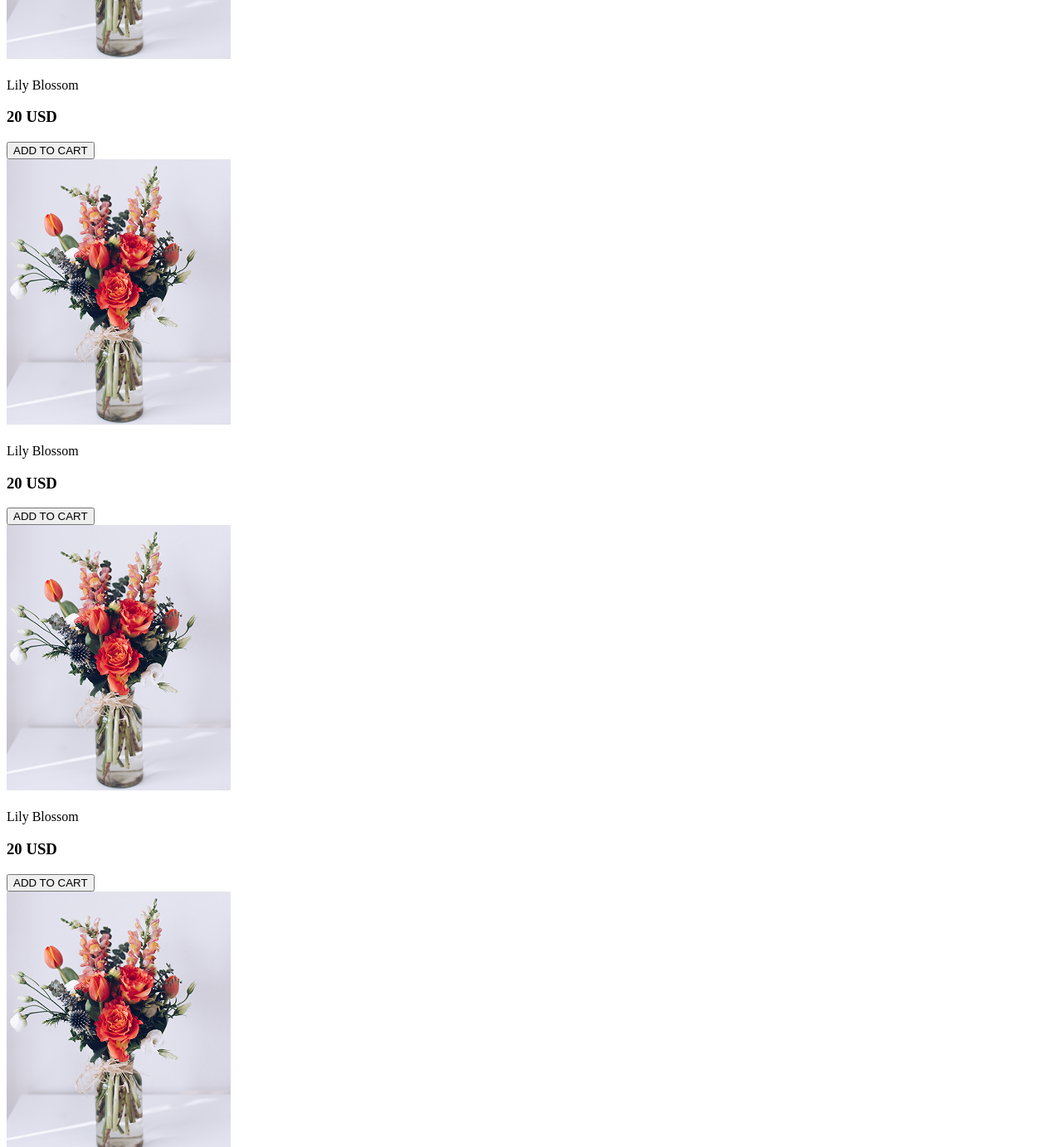
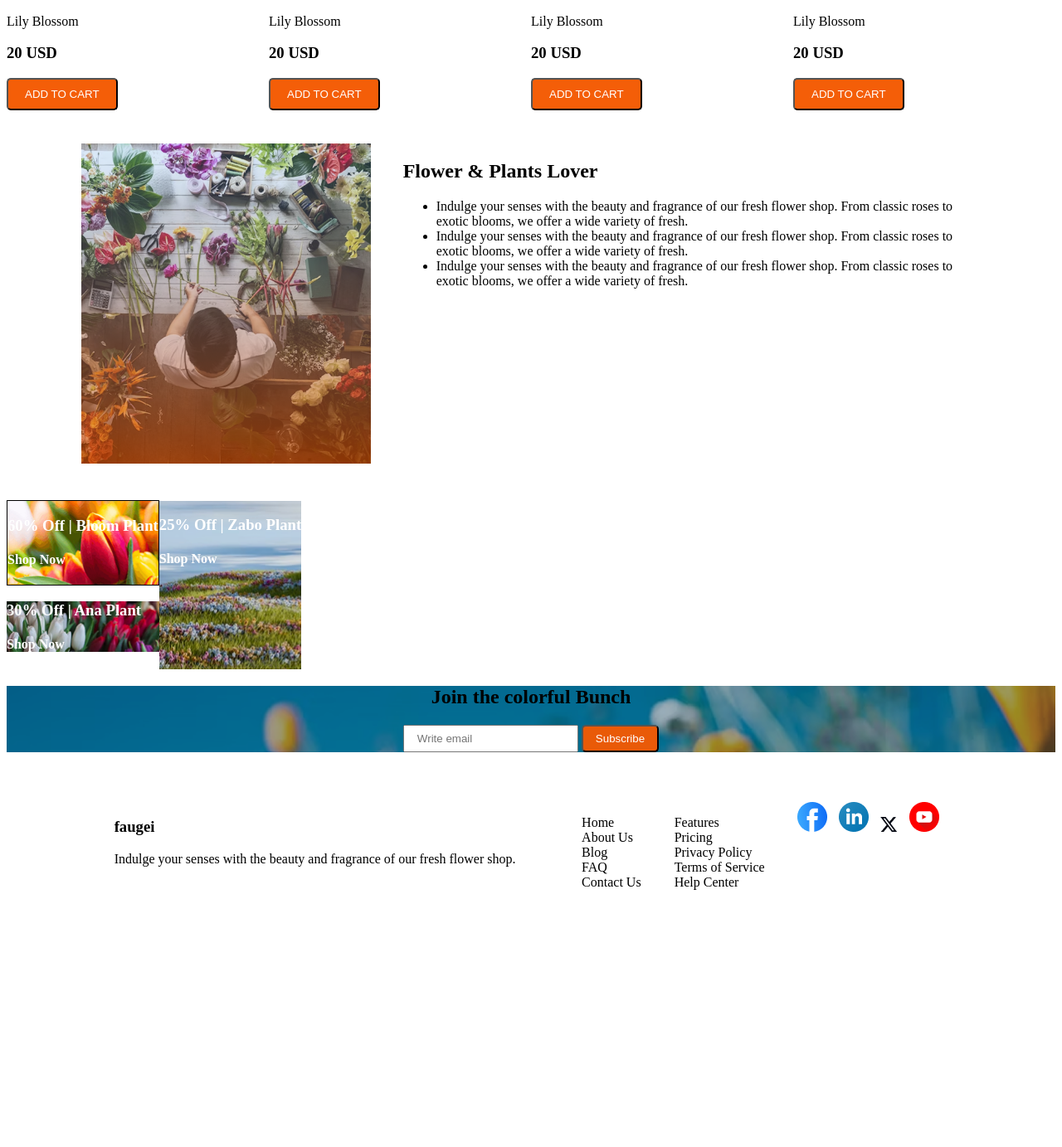
Before and after one commit to sadmankabir444/Second-Assignment, a plain HTML site: page index.html in a window 1280 px wide. Shown: the part 1417-2800 px from the top of the page at 83% size. After the commit the page ends 2566 px from the top, so only its background shows below. Drawn offline with Linux system fonts and the light colour scheme.

Commit message:
plants section added

```diff
--- a/index.html
+++ b/index.html
@@ -4,17 +4,18 @@
     <meta charset="UTF-8">
     <meta name="viewport" content="width=device-width, initial-scale=1.0">
     <title>Second Assignment</title>
-
+    <link rel="stylesheet" href="style.css">
     <script src="https://kit.fontawesome.com/d7b7563d24.js" crossorigin="anonymous"></script>
 </head>
 <body>
-    <!-- Header Section -->
-     <section>
+<header>
+        <!-- Header Section -->
+     <section class="header">
         <div>
             <h3>faugei</h3>
             <p>FLOWER SHOP</p>
         </div>
-        <div>
+        <div class="header-items">
             <ul>
                 <li>Home</li>
                 <li>Shop</li>
@@ -24,8 +25,8 @@
         </div>
      </section>
      <!-- banner Section -->
-      <section>
-        <div>
+      <section class="banner">
+        <div class="banner-info">
             <h1>ALWAYS FRESH FLOWERS</h1>
             <p>Indulge your senses with the beauty and fragrance of our fresh flower shop. From classic roses to exotic blooms, we offer a wide variety of fresh flowers that are perfect for any occasion.</p>
         </div>
@@ -33,62 +34,66 @@
             <img src="images/hero-flower.png" alt="" srcset="">
         </div>
       </section>
+</header>
+<main>
       <!-- Plant Section -->
        <h2>Our Plants</h2>
        <p>Indulge your senses with the beauty and fragrance of our fresh flower shop. From classic roses to exotic blooms, we offer a wide variety of fresh.</p>
-       <div>
+       <div class="plant-section">
+        <div>
         <img src="images/sample-flower-image.png" alt="" srcset="">
         <p>Lily Blossom</p>
         <h3>20 USD</h3>
-        <button>ADD TO CART</button>
+        <button class="btn">ADD TO CART</button>
        </div>
        <div>
         <img src="images/sample-flower-image.png" alt="" srcset="">
         <p>Lily Blossom</p>
         <h3>20 USD</h3>
-        <button>ADD TO CART</button>
+        <button class="btn">ADD TO CART</button>
        </div>
        <div>
         <img src="images/sample-flower-image.png" alt="" srcset="">
         <p>Lily Blossom</p>
         <h3>20 USD</h3>
-        <button>ADD TO CART</button>
+        <button class="btn">ADD TO CART</button>
        </div>
        <div>
         <img src="images/sample-flower-image.png" alt="" srcset="">
         <p>Lily Blossom</p>
         <h3>20 USD</h3>
-        <button>ADD TO CART</button>
+        <button class="btn">ADD TO CART</button>
        </div>
        <div>
         <img src="images/sample-flower-image.png" alt="" srcset="">
         <p>Lily Blossom</p>
         <h3>20 USD</h3>
-        <button>ADD TO CART</button>
+        <button class="btn">ADD TO CART</button>
        </div>
        <div>
         <img src="images/sample-flower-image.png" alt="" srcset="">
         <p>Lily Blossom</p>
         <h3>20 USD</h3>
-        <button>ADD TO CART</button>
+        <button class="btn">ADD TO CART</button>
        </div>
        <div>
         <img src="images/sample-flower-image.png" alt="" srcset="">
         <p>Lily Blossom</p>
         <h3>20 USD</h3>
-        <button>ADD TO CART</button>
+        <button class="btn">ADD TO CART</button>
        </div>
        <div>
         <img src="images/sample-flower-image.png" alt="" srcset="">
         <p>Lily Blossom</p>
         <h3>20 USD</h3>
-        <button>ADD TO CART</button>
+        <button class="btn">ADD TO CART</button>
+       </div>
        </div>
 
        <!-- Plants Lover Section -->
-        <Section>
+        <Section class="plants-lover">
             <div>
-                <img src="images/flower-store.png" alt="" srcset="">
+                <img class="flower-store" src="images/flower-store.png" alt="" srcset="">
             </div>
             <div>
                 <h2>Flower & Plants Lover</h2>
@@ -100,5 +105,64 @@
                 </ol>
             </div>
         </Section>
+        <!-- Latest Deal Section -->
+
+        <section class="latest-deal">
+            <div>
+            <div class="deal-1">
+                <h3 class="deal-title">60% Off | Bloom Plant</h3>
+                <h4 class="deal-subtitle">Shop Now</h4>
+
+            </div>
+            <div class="deal-2">
+                <h3 class="deal-title">30% Off | Ana  Plant</h3>
+                <h4 class="deal-subtitle">Shop Now</h4>
+            </div>
+        </div>
+        <div class="deal-3">
+            <h3 class="deal-title">25% Off | Zabo Plant</h3>
+            <h4 class="deal-subtitle">Shop Now</h4>
+        </div>
+        </section>
+
+        <!-- Join Section -->
+         <div class="join">
+            <h2>Join the colorful Bunch</h2>
+        <div>
+            <input class="join-input" type="text" placeholder="Write email"> <button class="btn-2">Subscribe</button>
+        </div>
+        </div>
+</main>
+<footer>
+    <!-- Footer Section -->
+     <section class="footer">
+        <div>
+        <h3>faugei</h3>
+        <p>Indulge your senses with the beauty and fragrance of our fresh flower shop.</p>
+        </div>
+        <div class="footer-items">
+            <ul>
+                <li>Home</li>
+                <li>About Us</li>
+                <li>Blog</li>
+                <li>FAQ</li>
+                <li>Contact Us</li>
+            </ul>
+            <ul>
+                <li>Features</li>
+                <li>Pricing</li>
+                <li>Privacy Policy</li>
+                <li>Terms of Service</li>
+                <li>Help Center</li>
+            </ul>
+        </div>
+        <div>
+            <img class="footer-icons" src="images/icon-facebook.png" alt="" srcset="">
+            <img class="footer-icons" src="images/icon-linkedin.png" alt="" srcset="">
+            <img class="footer-icons" src="images/icon-twitter.png" alt="" srcset="">
+            <img class="footer-icons" src="images/icon-youtube.png" alt="" srcset="">
+        </div>
+     </section>
+</footer>
 </body>
 </html>
--- a/style.css
+++ b/style.css
@@ -0,0 +1,103 @@
+/* Header Section */
+    .header{
+        display: flex;
+        justify-content: space-around;
+    }
+    .header-items > ul > li{
+        list-style: none;
+    }
+    .header-items > ul {
+        display: flex;
+        flex-direction: row;
+        gap: 20px;
+    }
+
+/* banner Section */
+.banner{
+    display: flex;
+    margin: 10px 20px 10px 20px;
+    padding: 30px 70px 30px 70px;
+}
+.banner-info{
+    align-content: center;
+}
+/* Plant Section */
+.plant-section{
+    display: grid;
+    grid-template-columns: repeat(4, 1fr);
+}
+.btn{
+    color: rgba(255, 255, 255, 1);
+    background-color: rgba(244, 94, 8, 1);
+    padding: 10px 20px 10px 20px;
+    border-radius: 5px;
+}
+
+/* Plants Lover Section */
+.plants-lover{
+    display: flex;
+    margin: 10px 20px 10px 20px;
+    padding: 30px 70px 30px 70px;
+}
+.flower-store{
+    width: 90%;
+}
+
+/* Latest Deal Section */
+.latest-deal{
+    display: flex;
+}
+.deal-1{
+    background-image: url(images/deal-ana.png);
+    border: 1px solid;
+
+}
+.deal-2{
+    background-image: url(images/deal-bloom.png);
+
+
+}
+.deal-3{
+    background-image: url(images/deal-zabo.png);
+
+
+}
+.deal-title{
+    color: rgba(255, 255, 255, 1);
+}
+.deal-subtitle{
+    color: rgba(255, 255, 255, 1);
+}
+/* Join Section */
+
+.join{
+    background-image: url(./images/news-letter-bg.png);
+    justify-items: center;
+}
+.join-input{
+    padding: 7px 15px 7px 15px;
+}
+.btn-2{
+    color: rgba(255, 255, 255, 1);
+    background-color: rgba(233, 90, 8, 1);
+    padding: 7px 15px 7px 15px;
+    border-radius: 5px;
+}
+
+/* Footer Section */
+
+.footer{
+    display: flex;
+    justify-content: space-evenly;
+     margin: 10px 20px 10px 20px;
+    padding: 50px 70px 50px 70px;
+}
+.footer-items{
+    display: flex;
+}
+.footer-items > ul >li{
+    list-style: none;
+}
+.footer-icons{
+    padding-right: 10px;
+}
```
